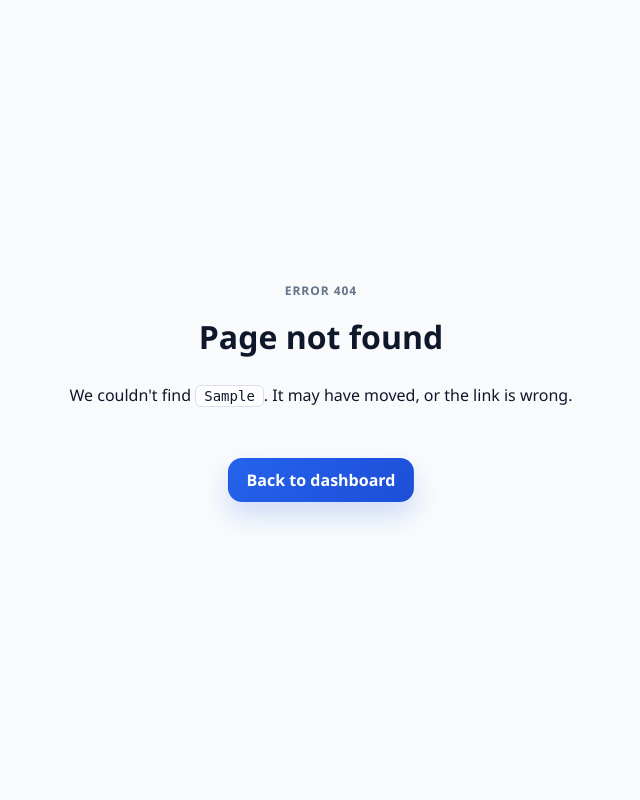
After one commit to SarthakEpic/Expense_tracker_web, a FastAPI app: template templates/not-found.html in a window 1280 px wide. The commit adds this page. Shown: the whole page, without its empty margins (319-959 px from the left). Run offline with FastAPI, Linux system fonts and the light colour scheme; the template is opened without the code that fills it: most values are stand-ins (such as "Sample title", 1, 10 or a date in 2020); parts of the project's set-up code (start-up, migrations or seed data) failed here and were passed over; some libraries are stand-ins or nearby versions.

Commit message:
Show a friendly 404 page instead of raw JSON

```diff
--- a/main.py
+++ b/main.py
@@ -19,6 +19,7 @@ from fastapi.responses import HTMLResponse, RedirectResponse, Response
 from fastapi.staticfiles import StaticFiles
 from fastapi.templating import Jinja2Templates
 from itsdangerous import BadSignature, SignatureExpired, URLSafeTimedSerializer
+from starlette.exceptions import HTTPException as StarletteHTTPException
 
 import database
 
@@ -90,13 +91,23 @@ app.mount("/static", StaticFiles(directory="static"), name="static")
 templates = Jinja2Templates(directory="templates")
 
 
-@app.exception_handler(HTTPException)
-async def http_exception_handler(request: Request, exc: HTTPException):
-    """Redirect to login on 401 for HTML requests; otherwise return JSON error."""
+@app.exception_handler(StarletteHTTPException)
+async def http_exception_handler(request: Request, exc: StarletteHTTPException):
+    """Redirect to login on 401 for HTML requests, show a friendly 404 page,
+    and fall back to plain text for every other API-style error. Registering
+    for the Starlette base class covers FastAPI's HTTPException subclass too,
+    so one handler serves both."""
     if exc.status_code == status.HTTP_401_UNAUTHORIZED:
         accept = request.headers.get("accept", "")
         if "text/html" in accept:
             return RedirectResponse(url="/login", status_code=302)
+    if exc.status_code == status.HTTP_404_NOT_FOUND:
+        return templates.TemplateResponse(
+            request,
+            "not-found.html",
+            {"requested_path": request.url.path},
+            status_code=404,
+        )
     return Response(
         content=exc.detail,
         status_code=exc.status_code,
--- a/static/style.css
+++ b/static/style.css
@@ -797,3 +797,24 @@ body.drawer-open .drawer-backdrop, body.sidebar-open .mobile-sidebar-backdrop {
     .inline-form input { flex: 1 1 120px; width: auto; }
     .form-actions .primary-button, .form-actions .secondary-button { flex: 1 1 0; }
 }
+
+.not-found {
+    min-height: 100vh;
+    display: grid;
+    place-content: center;
+    justify-items: center;
+    text-align: center;
+    gap: 6px;
+    padding: 32px;
+    background: var(--surface-muted, #f4f6fb);
+}
+
+.not-found h1 { margin: 4px 0; }
+.not-found code {
+    padding: 2px 8px;
+    border-radius: 6px;
+    background: var(--surface, #ffffff);
+    border: 1px solid var(--line, #e2e8f0);
+    font-size: 14px;
+}
+.not-found .primary-button { margin-top: 14px; text-decoration: none; }
--- /dev/null
+++ b/templates/not-found.html
@@ -0,0 +1,17 @@
+<!DOCTYPE html>
+<html lang="en">
+<head>
+    <meta charset="utf-8">
+    <meta name="viewport" content="width=device-width, initial-scale=1">
+    <title>Page not found | Expense Tracker</title>
+    <link rel="stylesheet" href="/static/style.css">
+</head>
+<body>
+    <main class="not-found">
+        <p class="eyebrow">Error 404</p>
+        <h1>Page not found</h1>
+        <p>We couldn't find <code>{{ requested_path }}</code>. It may have moved, or the link is wrong.</p>
+        <p><a class="primary-button" href="/">Back to dashboard</a></p>
+    </main>
+</body>
+</html>
```
Also changed, not shown: tests/test_app.py (+17 -0 lines).
